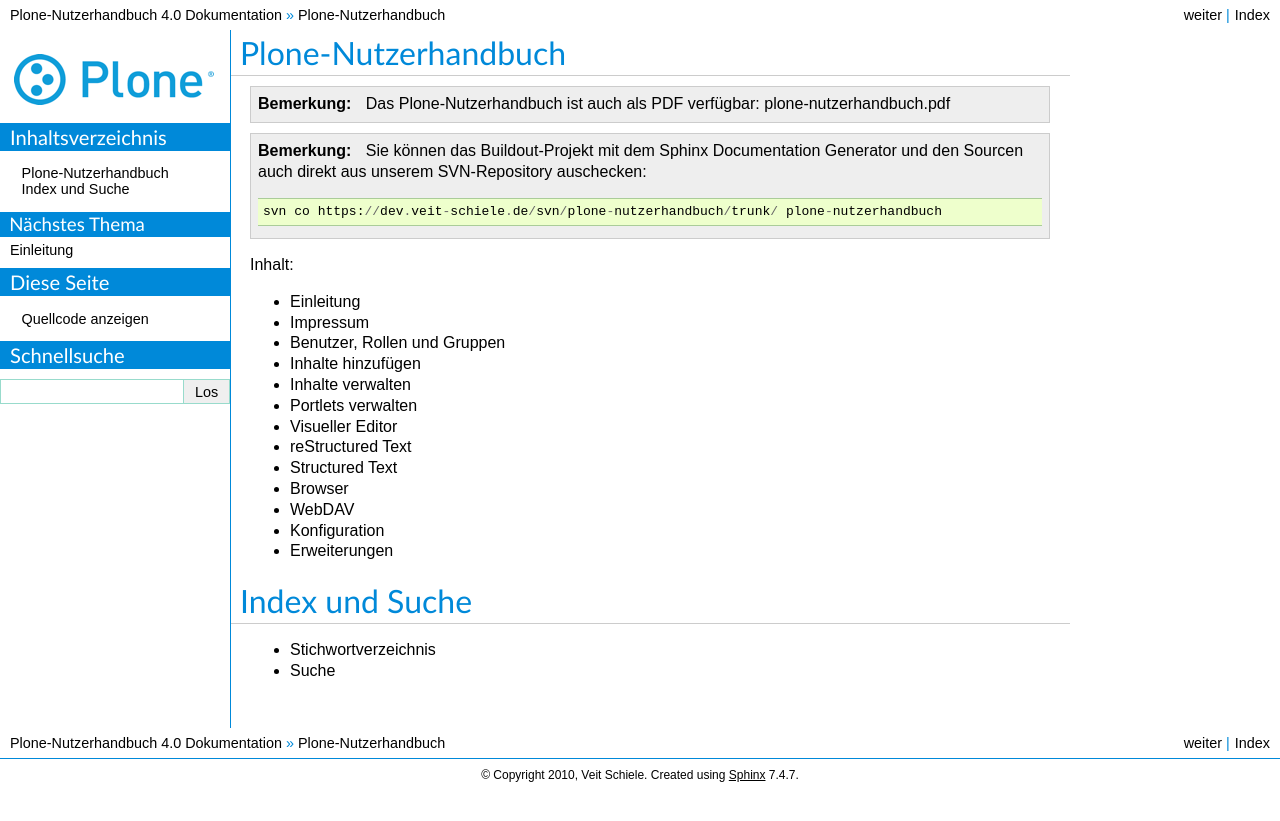
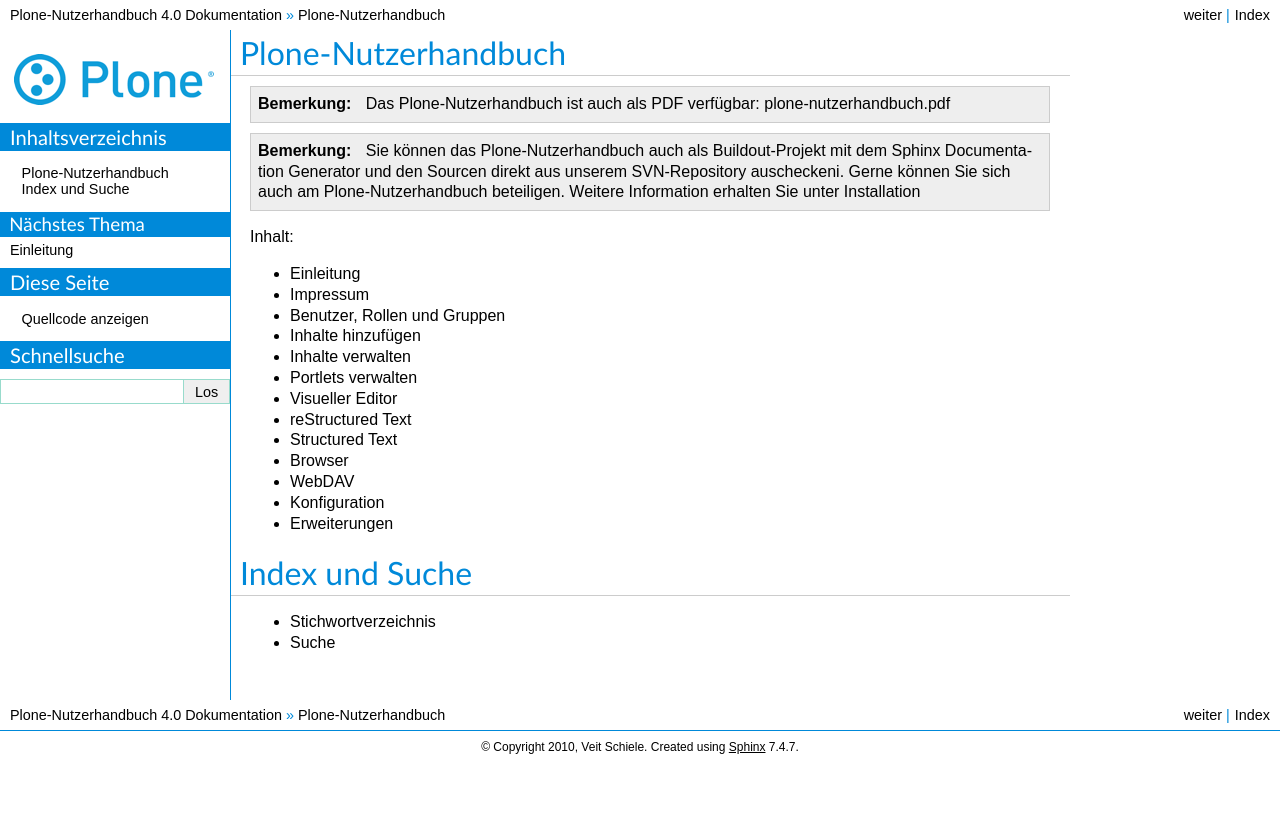
Before and after one commit to veit/plone-nutzerhandbuch, a Sphinx documentation site: the page built from source/index.rst, in a window 1280 px wide. Shown: the top 821 px of the page. Built offline with Sphinx 7.4.7, drawn with Linux system fonts in a browser that asks for light colours; pages that are not in the unit, such as notebooks, are missing from menus.

Commit message:
Changed installation docs

```diff
--- a/source/index.rst
+++ b/source/index.rst
@@ -10,9 +10,9 @@
    Das Plone-Nutzerhandbuch ist auch als PDF verfügbar:  `plone-nutzerhandbuch.pdf <plone-nutzerhandbuch.pdf>`_
 
 .. note::
-   Sie können das Buildout-Projekt mit dem `Sphinx Documentation Generator <http://sphinx.pocoo.org/>`_ und den Sourcen auch direkt aus unserem SVN-Repository auschecken::
+   Sie können das Plone-Nutzerhandbuch auch als Buildout-Projekt mit dem `Sphinx Documentation Generator <http://sphinx.pocoo.org/>`_ und den Sourcen direkt aus unserem SVN-Repository auscheckeni. Gerne können Sie sich auch am Plone-Nutzerhandbuch beteiligen. Weitere Information erhalten Sie unter `Installation`_
 
-     svn co https://dev.veit-schiele.de/svn/plone-nutzerhandbuch/trunk/ plone-nutzerhandbuch
+.. _`Installation`: installation
 
 Inhalt:
 
```
